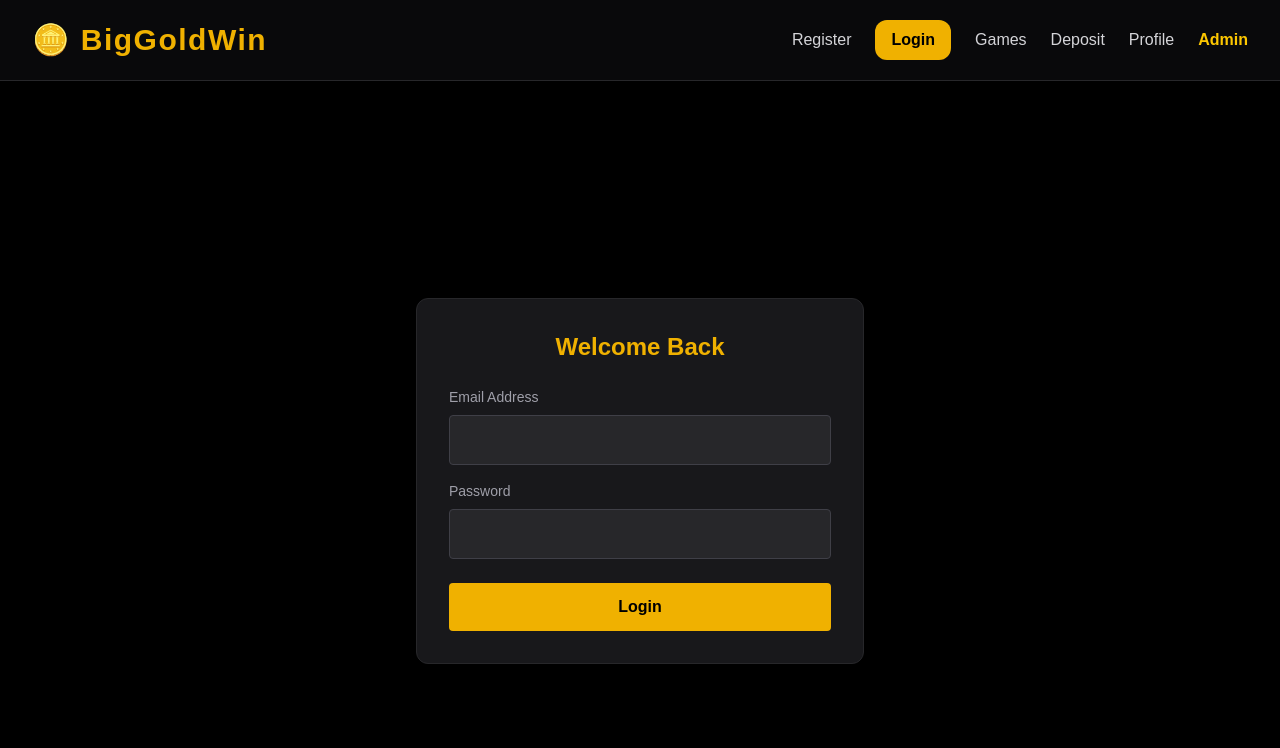
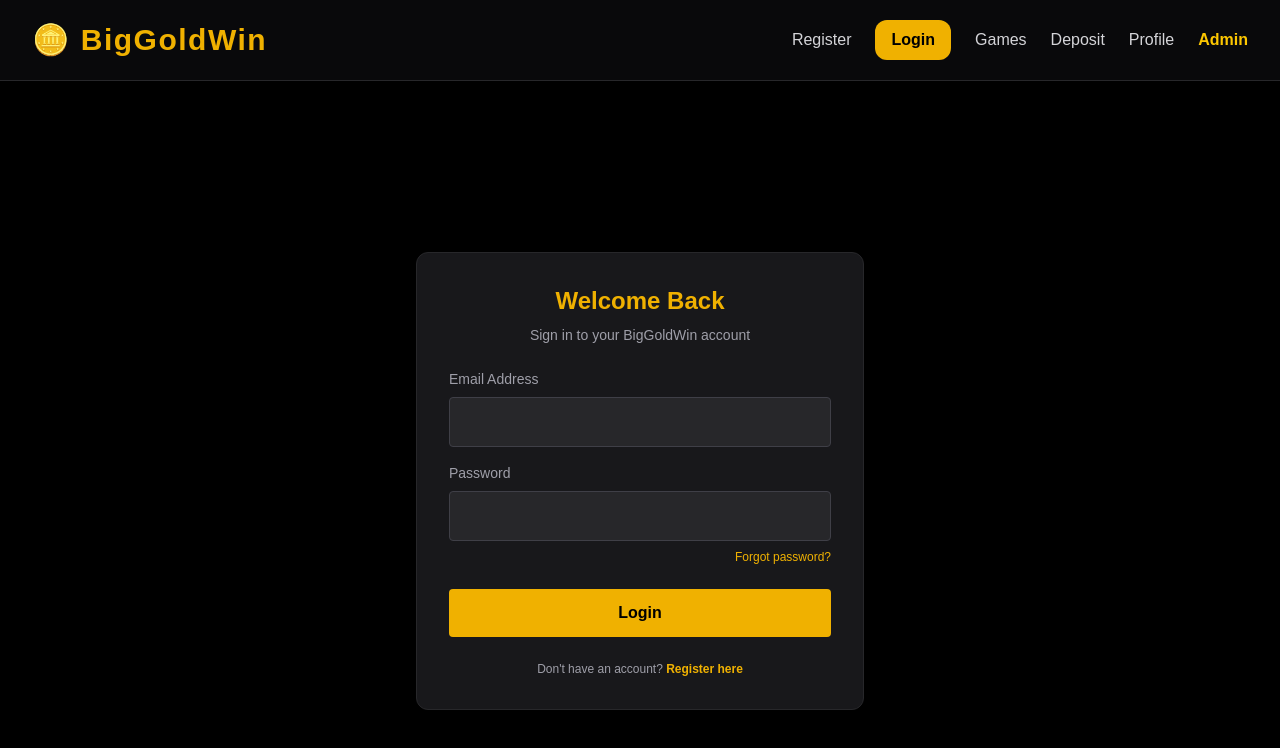
Before and after one commit to fetullamusayev44-hue/playverse, a Next.js app: page /login in a window 1280 px wide. Shown: the top 748 px of the page. Built offline with nearby package versions, Linux system fonts and the light colour scheme; no server answers.

Commit message:
fix: restore original design for login and register

```diff
--- a/app/login/page.tsx
+++ b/app/login/page.tsx
@@ -2,7 +2,8 @@
 
 import { useState } from "react";
 import { useRouter } from "next/navigation";
-import { supabase } from "@/lib/supabase"; // DİQQƏT: Yalnız adi client istifadə olunur!
+import Link from "next/link";
+import { supabase } from "@/lib/supabase";
 
 export default function LoginPage() {
   const router = useRouter();
@@ -16,7 +17,6 @@ export default function LoginPage() {
     setLoading(true);
     setError(null);
 
-    // Giriş üçün hər zaman adi public client işlənməlidir
     const { error } = await supabase.auth.signInWithPassword({
       email,
       password,
@@ -26,7 +26,7 @@ export default function LoginPage() {
       setError(error.message);
       setLoading(false);
     } else {
-      router.push("/"); // Uğurlu girişdən sonra yönləndirmə
+      router.push("/");
       router.refresh();
     }
   };
@@ -34,7 +34,8 @@ export default function LoginPage() {
   return (
     <div className="flex min-h-screen items-center justify-center bg-black text-white">
       <form onSubmit={handleLogin} className="w-full max-w-md p-8 bg-zinc-900 rounded-xl border border-zinc-800">
-        <h2 className="text-2xl font-bold mb-6 text-center text-yellow-500">Welcome Back</h2>
+        <h2 className="text-2xl font-bold mb-2 text-center text-yellow-500">Welcome Back</h2>
+        <p className="text-sm text-zinc-400 text-center mb-6">Sign in to your BigGoldWin account</p>
 
         {error && (
           <div className="mb-4 p-3 bg-red-950 border border-red-800 text-red-200 text-sm rounded">
@@ -53,7 +54,7 @@ export default function LoginPage() {
           />
         </div>
 
-        <div className="mb-6">
+        <div className="mb-2">
           <label className="block text-sm mb-2 text-zinc-400">Password</label>
           <input
             type="password"
@@ -64,6 +65,12 @@ export default function LoginPage() {
           />
         </div>
 
+        <div className="flex justify-end mb-6">
+          <Link href="/forgot-password" suppressHydrationWarning className="text-xs text-yellow-500 hover:underline">
+            Forgot password?
+          </Link>
+        </div>
+
         <button
           type="submit"
           disabled={loading}
@@ -71,6 +78,10 @@ export default function LoginPage() {
         >
           {loading ? "Logging in..." : "Login"}
         </button>
+
+        <p className="text-xs text-zinc-400 text-center mt-6">
+          Don't have an account? <Link href="/register" className="text-yellow-500 hover:underline font-semibold">Register here</Link>
+        </p>
       </form>
     </div>
   );
--- a/app/register/page.tsx
+++ b/app/register/page.tsx
@@ -2,7 +2,8 @@
 
 import { useState } from "react";
 import { useRouter } from "next/navigation";
-import { supabase } from "@/lib/supabase"; // DİQQƏT: Yalnız adi client istifadə olunur!
+import Link from "next/link";
+import { supabase } from "@/lib/supabase";
 
 export default function RegisterPage() {
   const router = useRouter();
@@ -25,14 +26,15 @@ export default function RegisterPage() {
       setError(error.message);
       setLoading(false);
     } else {
-      router.push("/login"); // Qeydiyyatdan sonra loginə atır
+      router.push("/login");
     }
   };
 
   return (
     <div className="flex min-h-screen items-center justify-center bg-black text-white">
       <form onSubmit={handleRegister} className="w-full max-w-md p-8 bg-zinc-900 rounded-xl border border-zinc-800">
-        <h2 className="text-2xl font-bold mb-6 text-center text-yellow-500">Create Account</h2>
+        <h2 className="text-2xl font-bold mb-2 text-center text-yellow-500">Create Account</h2>
+        <p className="text-sm text-zinc-400 text-center mb-6">Sign up for a BigGoldWin account</p>
 
         {error && (
           <div className="mb-4 p-3 bg-red-950 border border-red-800 text-red-200 text-sm rounded">
@@ -69,6 +71,10 @@ export default function RegisterPage() {
         >
           {loading ? "Registering..." : "Register"}
         </button>
+
+        <p className="text-xs text-zinc-400 text-center mt-6">
+          Already have an account? <Link href="/login" className="text-yellow-500 hover:underline font-semibold">Login here</Link>
+        </p>
       </form>
     </div>
   );
```
